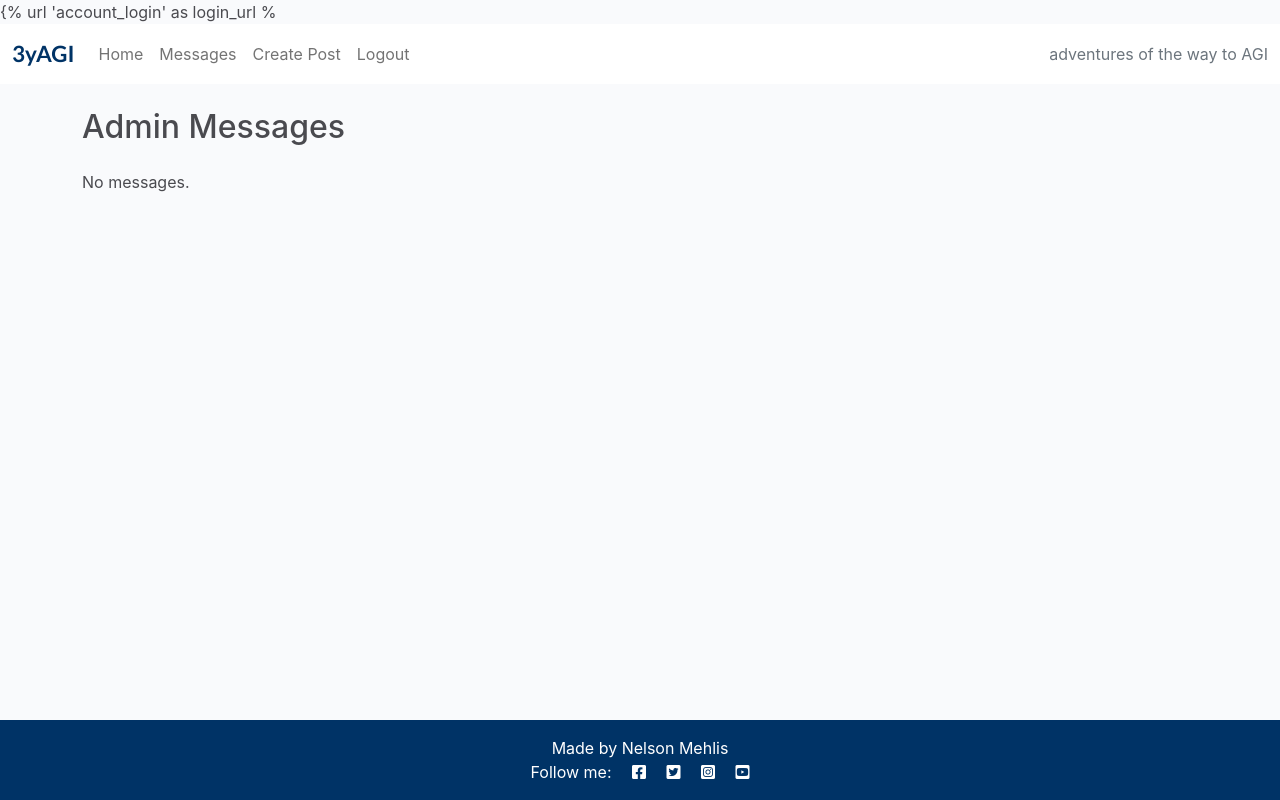
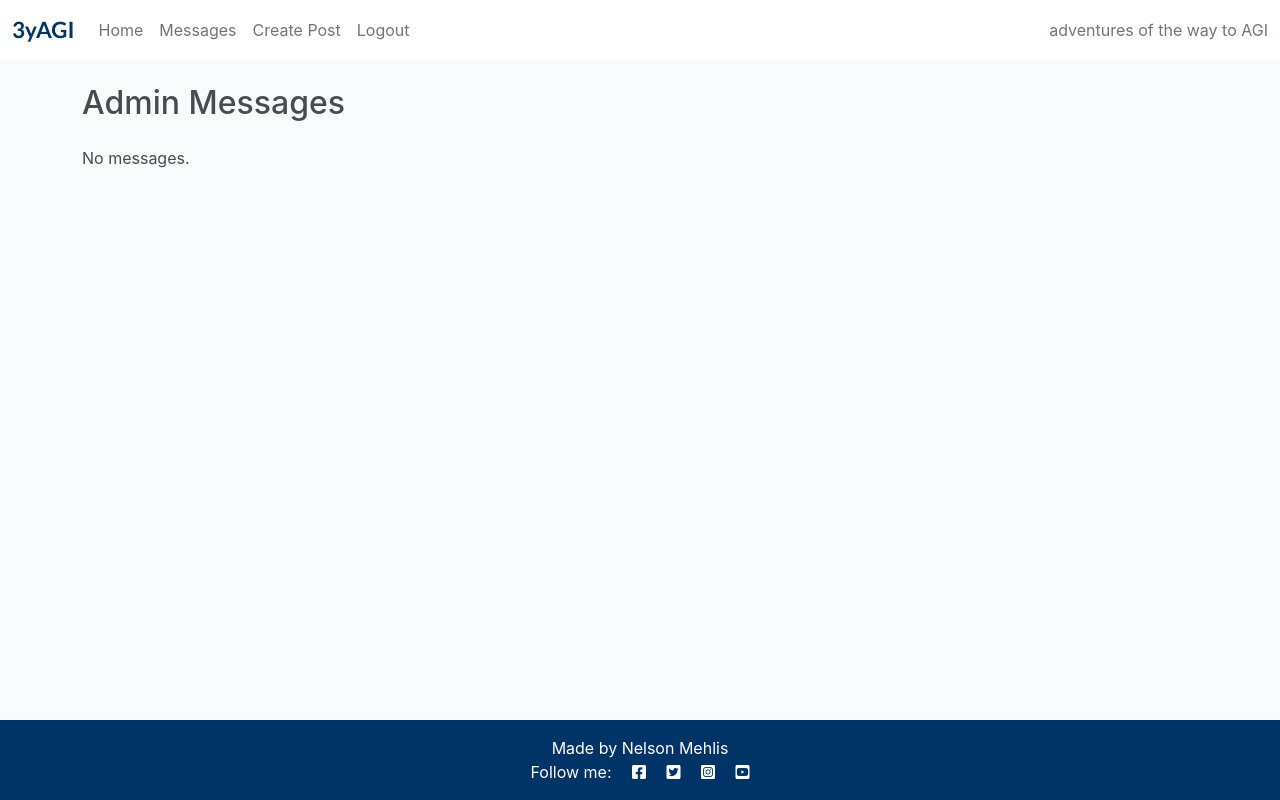
Before and after one commit to ThePyth0nKid/pp4-myblog, a Django app: page /admin_dashboard/ in a window 1280 px wide. Run offline with Django 4.2, Linux system fonts and the light colour scheme; the visitor is signed in with stand-in values (Sample User, id 1); data that the repository does not hold is empty; parts of the project's set-up code (start-up, migrations or seed data) failed here and were passed over.

Commit message:
Add curly braces to avoid an error

```diff
--- a/templates/base.html
+++ b/templates/base.html
@@ -1,5 +1,5 @@
 {% load static %} {% url 'home' as home_url %}
-{% url 'account_login' as login_url %
+{% url 'account_login' as login_url %}
 {% url 'account_signup' as signup_url %}
 {% url 'account_logout' as logout_url %}
 
```
